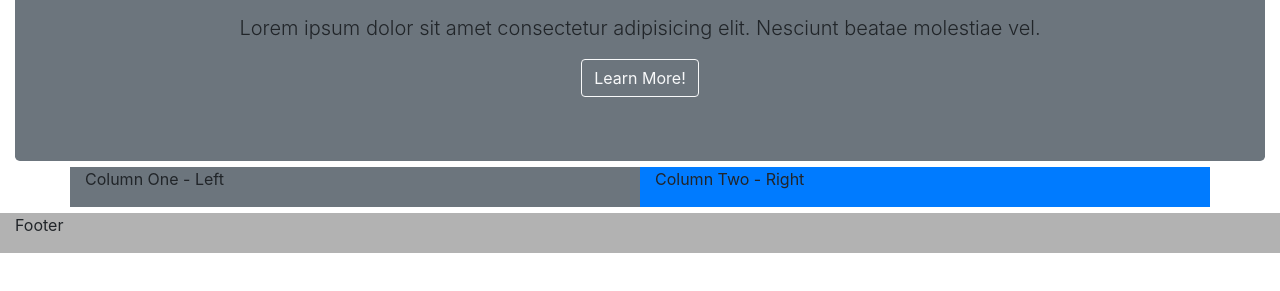
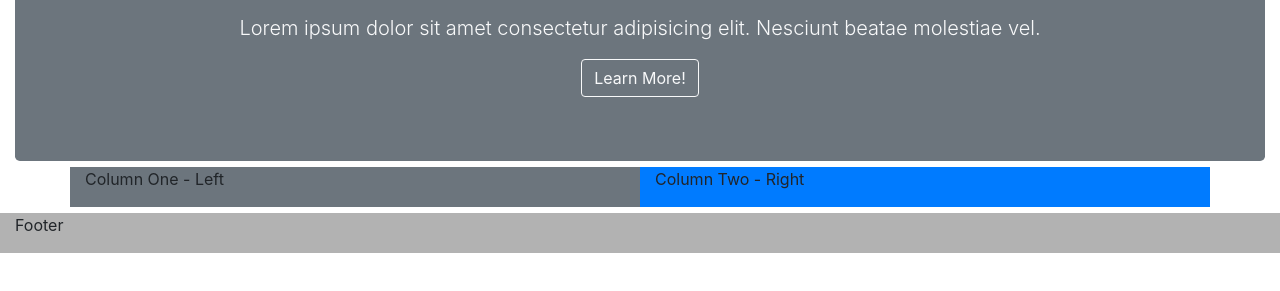
Before and after one commit to rmikelev/collab-practice, a plain HTML site: page index.html in a window 1280 px wide. Shown: the part 209-500 px from the top of the page. Drawn offline with Linux system fonts and the light colour scheme; files whose address does not match are found by name.

Commit message:
added class to p tag in jumbotron

```diff
--- a/index.html
+++ b/index.html
@@ -23,7 +23,7 @@
         <div class="jumbotron lead text-center secondary_bg">
             <div class="container ">
                 <p class="display-3">Hello World</p>
-                <p>Lorem ipsum dolor sit amet consectetur adipisicing elit. Nesciunt beatae molestiae vel.</p>
+                <p class="text-light">Lorem ipsum dolor sit amet consectetur adipisicing elit. Nesciunt beatae molestiae vel.</p>
                 <button class="btn border border-light text-light">Learn More!</button>
             </div>
         </div>
```
